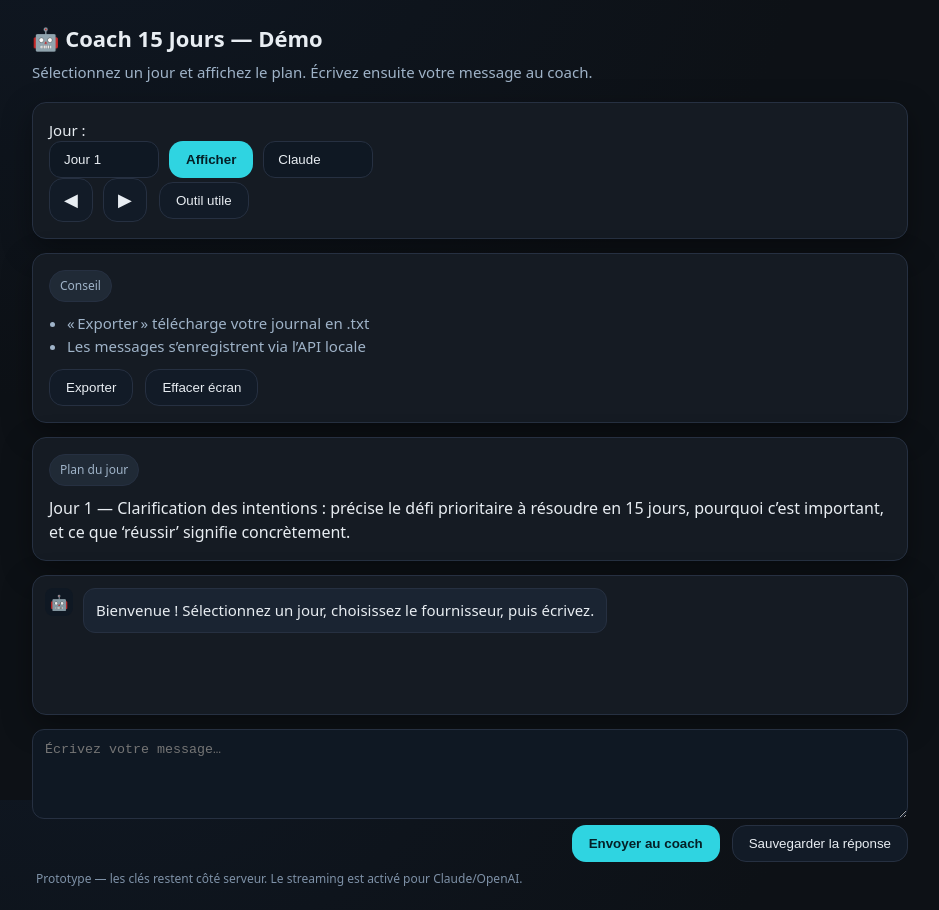
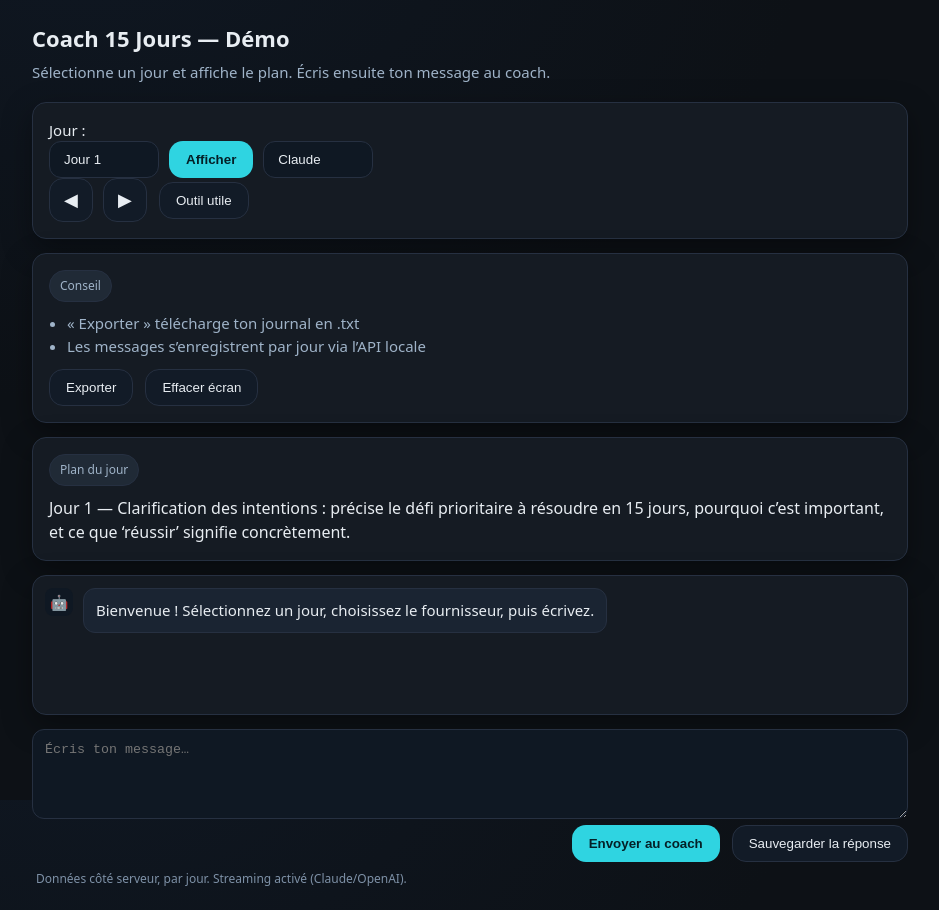
Before and after one commit to selim-ebf-deen/coachbot, a website: page public/index.html in a window 1280 px wide. Shown: the whole page, without its empty margins (170-1109 px from the left). Drawn offline with Linux system fonts and the light colour scheme; no server answers.

Commit message:
Update index.html
(COMPLET — tutoiement + pastilles)

```diff
--- a/public/index.html
+++ b/public/index.html
@@ -3,14 +3,20 @@
 <head>
   <meta charset="UTF-8" />
   <meta name="viewport" content="width=device-width,initial-scale=1" />
-  <title>🤖 Coach 15 Jours — Démo</title>
+  <title>Coach 15 Jours — Démo</title>
   <link rel="stylesheet" href="style.css" />
+  <style>
+    /* Pastilles vert/rouge */
+    .dot{width:10px;height:10px;border-radius:50%;display:inline-block;margin-right:8px;flex:0 0 10px}
+    .dot.green{background:#22c55e}
+    .dot.red{background:#f43f5e}
+  </style>
 </head>
 <body>
   <main class="page">
     <header class="topbar">
-      <h1>🤖 Coach 15 Jours — Démo</h1>
-      <p class="subtitle">Sélectionnez un jour et affichez le plan. Écrivez ensuite votre message au coach.</p>
+      <h1>Coach 15 Jours — Démo</h1>
+      <p class="subtitle">Sélectionne un jour et affiche le plan. Écris ensuite ton message au coach.</p>
     </header>
 
     <section class="card controls">
@@ -21,7 +27,6 @@
             <select id="daySelect" class="select"></select>
             <button id="btnShow" class="btn primary">Afficher</button>
 
-            <!-- Sélecteur de fournisseur IA -->
             <select id="provider" class="select" title="Fournisseur IA">
               <option value="anthropic" selected>Claude</option>
               <option value="openai">OpenAI</option>
@@ -43,8 +48,8 @@
     <section class="card hint">
       <div class="chip">Conseil</div>
       <ul class="hintlist">
-        <li>« Exporter » télécharge votre journal en .txt</li>
-        <li>Les messages s’enregistrent via l’API locale</li>
+        <li>« Exporter » télécharge ton journal en .txt</li>
+        <li>Les messages s’enregistrent par jour via l’API locale</li>
       </ul>
       <div class="row gap">
         <button id="btnExport" class="btn">Exporter</button>
@@ -58,16 +63,16 @@
     </section>
 
     <section id="chat" class="card chat">
-      <!-- messages -->
+      <!-- messages par jour -->
     </section>
 
     <section class="composer">
-      <textarea id="input" rows="4" placeholder="Écrivez votre message…"></textarea>
+      <textarea id="input" rows="4" placeholder="Écris ton message…"></textarea>
       <div class="row gap end">
         <button id="btnSend" class="btn primary">Envoyer au coach</button>
         <button id="btnSave" class="btn">Sauvegarder la réponse</button>
       </div>
-      <p class="footnote">Prototype — les clés restent côté serveur. Le streaming est activé pour Claude/OpenAI.</p>
+      <p class="footnote">Données côté serveur, par jour. Streaming activé (Claude/OpenAI).</p>
     </section>
   </main>
 
```
